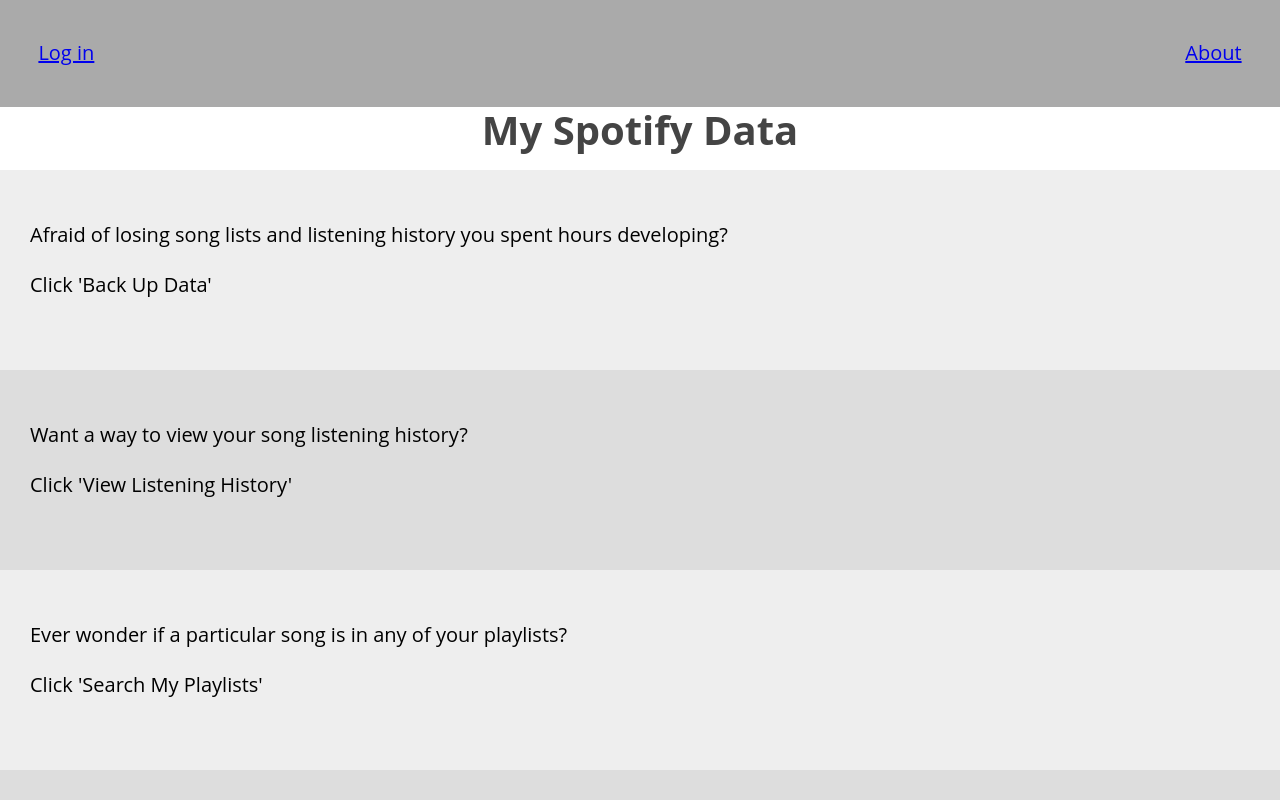
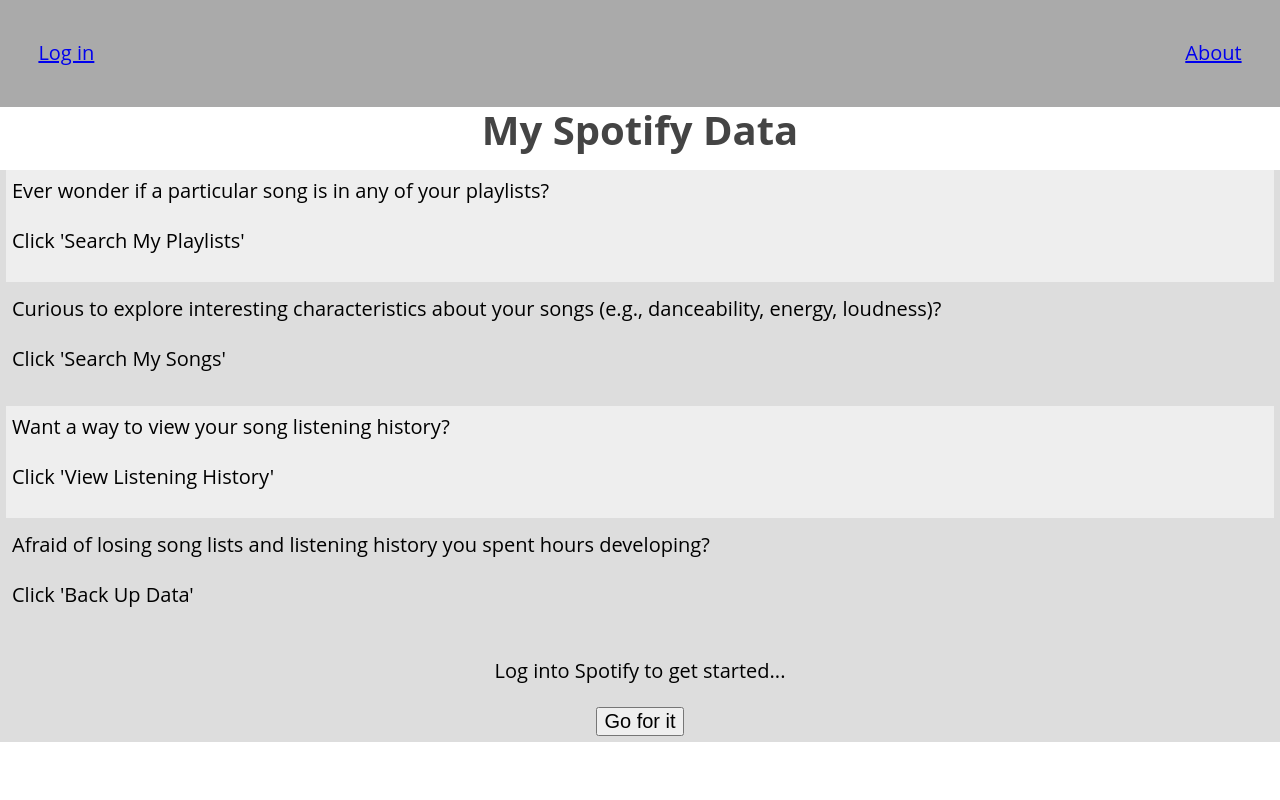
Before and after one commit to cpedersen/my-spotify-data_client, a React (Create React App) app: page / in a window 1280 px wide. Shown: the top 800 px of the page. Built offline with nearby package versions, Linux system fonts and the light colour scheme.

Commit message:
Fix order of items on Landing page so that they match the Homepage

```diff
--- a/src/views/Landing/Landing.css
+++ /dev/null
@@ -1,3 +0,0 @@
-.login-block {
-  text-align: center;
-}
--- a/src/views/Landing/Landing.js
+++ b/src/views/Landing/Landing.js
@@ -1,7 +1,7 @@
 //import { Link } from "react-router-dom";
-import "./Landing.css";
 import Nav from "../../components/Nav/Nav";
 import { useHistory } from "react-router-dom";
+import styles from "./landing.module.css";
 
 function Landing(props) {
   const history = useHistory();
@@ -20,15 +20,6 @@
         <section className="container">
           <ul className="list">
             <li>
-              Afraid of losing song lists and listening history you spent hours
-              developing?
-              <p>Click 'Back Up Data'</p>
-            </li>
-            <li>
-              Want a way to view your song listening history?{" "}
-              <p>Click 'View Listening History'</p>
-            </li>
-            <li>
               Ever wonder if a particular song is in any of your playlists?
               <p>Click 'Search My Playlists'</p>
             </li>
@@ -37,12 +28,23 @@
               (e.g., danceability, energy, loudness)?
               <p>Click 'Search My Songs'</p>
             </li>
+            <li>
+              Want a way to view your song listening history?{" "}
+              <p>Click 'View Listening History'</p>
+            </li>
+
+            <li>
+              Afraid of losing song lists and listening history you spent hours
+              developing?
+              <p>Click 'Back Up Data'</p>
+            </li>
           </ul>
           <section className="login-block">
             <p>Log into Spotify to get started...</p>
             <button
               onClick={onLogIn}
               aria-label="Login with Spotify credentials"
+              className={styles.buttonStyle}
             >
               Go for it
             </button>
--- /dev/null
+++ b/src/views/Landing/landing.module.css
@@ -0,0 +1,13 @@
+.login-block {
+  text-align: center;
+}
+
+.buttonStyle {
+  font-size: 20px;
+  margin: 0 0 6px 0;
+}
+
+li {
+  padding: 6px;
+  margin: 6px;
+}
```
